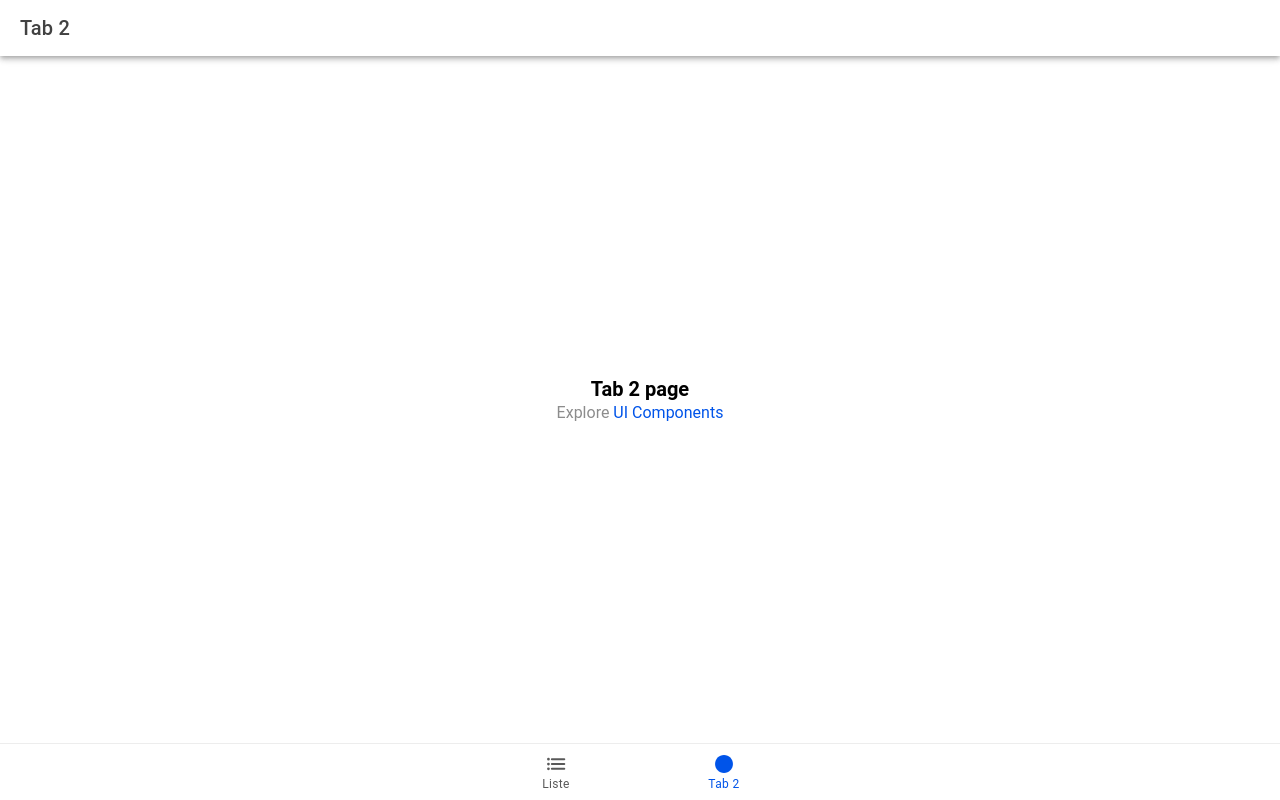
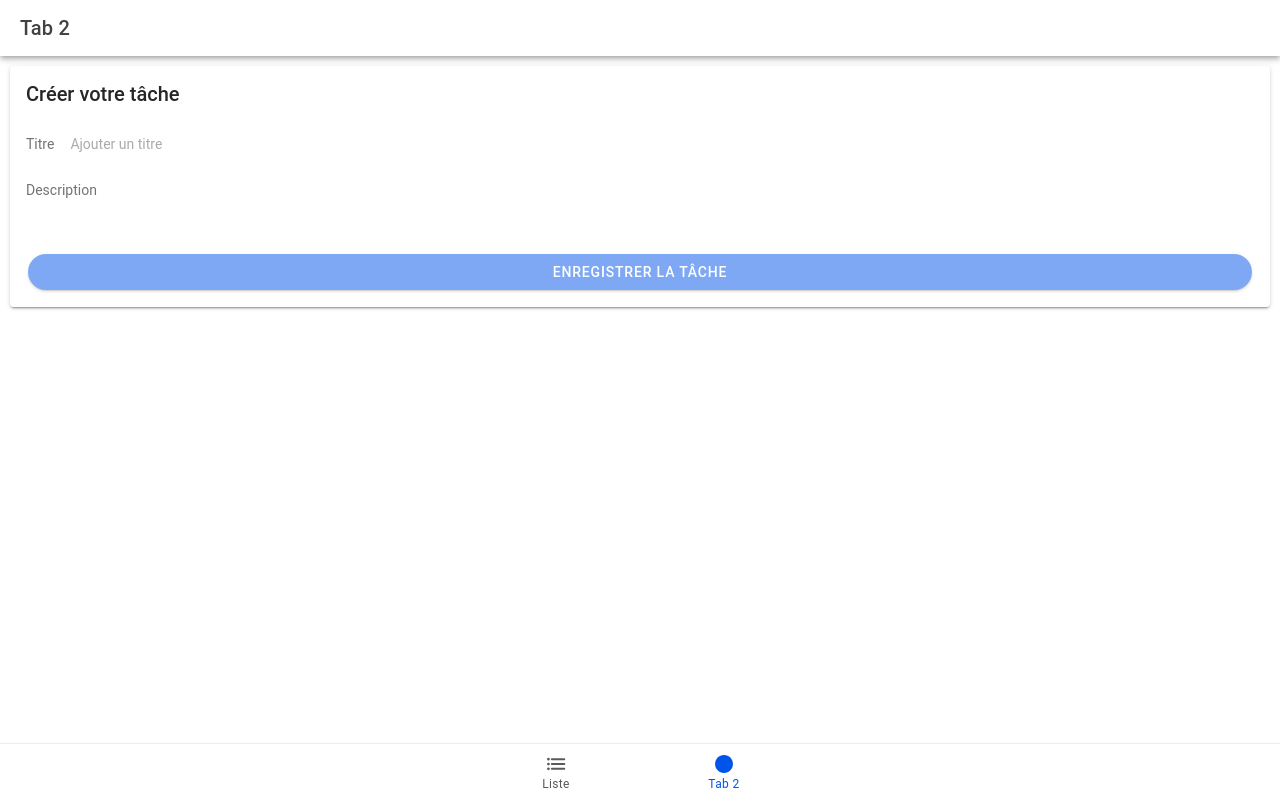
Before and after one commit to GeoffroyMuller/todoIONIC, a React (Vite) app: page /tab2 in a window 1280 px wide. Built offline with nearby package versions, Linux system fonts and the light colour scheme.

Commit message:
add Form for todo

```diff
--- /dev/null
+++ b/src/components/TodoForm.tsx
@@ -0,0 +1,61 @@
+import {
+  IonButton,
+  IonCard,
+  IonCardContent,
+  IonCardHeader,
+  IonCardTitle,
+  IonInput,
+  IonTextarea,
+} from "@ionic/react";
+import { useState } from "react";
+
+interface TodoFormProps {
+  onSubmit: (title: string, description?: string) => void;
+}
+
+const TodoForm: React.FC<TodoFormProps> = ({ onSubmit }) => {
+  const [title, setTitle] = useState("");
+  const [description, setDescription] = useState("");
+
+  const handleSubmit = () => {
+    onSubmit(title, description);
+    setTitle("");
+    setDescription("");
+  };
+  return (
+    <IonCard>
+      <IonCardHeader>
+        <IonCardTitle>Créer votre tâche</IonCardTitle>
+      </IonCardHeader>
+      <IonCardContent>
+        <IonInput
+          label="Titre"
+          value={title}
+          labelPlacement="start"
+          clearOnEdit={true}
+          placeholder="Ajouter un titre"
+          onIonInput={(e) => setTitle(e.detail.value ?? "")}
+        ></IonInput>
+        <IonTextarea
+          label="Description"
+          value={description}
+          labelPlacement="floating"
+          placeholder="Ajouter une description (Optionnel)"
+          onIonInput={(e) => setDescription(e.detail.value ?? "")}
+          clearOnEdit={true}
+        ></IonTextarea>
+        <IonButton
+          className="ion-margin-top"
+          disabled={title == null || title == ""}
+          expand="block"
+          shape="round"
+          onClick={handleSubmit}
+        >
+          Enregistrer la tâche
+        </IonButton>
+      </IonCardContent>
+    </IonCard>
+  );
+};
+
+export default TodoForm;
--- /dev/null
+++ b/src/composables/useTodos.ts
@@ -0,0 +1,52 @@
+import { useEffect, useState } from "react";
+import { fetchAllTodos, updateTodo, addTodo, deleteTodo } from "../mock";
+import { Todo } from "../types/todo.type";
+
+export function useTodos() {
+  const [todos, setTodos] = useState<Todo[]>([]);
+  const [loading, setLoading] = useState<boolean>(false);
+
+  const refreshTodos = async () => {
+    const data = await fetchAllTodos();
+    setTodos(data);
+  };
+
+  const toggleTodo = async (id: number) => {
+    const todo = todos.find((t) => t.id === id);
+    if (!todo) return;
+    const updated = { ...todo, done: !todo.done };
+    await updateTodo(updated);
+    setTodos((prev) => prev.map((t) => (t.id === id ? updated : t)));
+  };
+
+  const addNewTodo = async (title: string, description?: string) => {
+    const newTodo = await addTodo({
+      title,
+      done: false,
+      created_at: new Date(),
+      description,
+    });
+    setTodos((prev) => [...prev, newTodo]);
+  };
+
+  const deleteTodoById = async (id: number) => {
+    await deleteTodo(id);
+    setTodos((prev) => prev.filter((t) => t.id !== id));
+  };
+
+  useEffect(() => {
+    const loadTodos = async () => {
+      try {
+        setLoading(true);
+        await refreshTodos();
+      } catch (error) {
+        console.error("Loading faild > ", error);
+      } finally {
+        setLoading(false);
+      }
+    };
+    loadTodos();
+  }, []);
+
+  return { todos, loading, refreshTodos, toggleTodo, addNewTodo, deleteTodoById };
+}
--- a/src/pages/Tab2.tsx
+++ b/src/pages/Tab2.tsx
@@ -1,6 +1,7 @@
 import { IonContent, IonHeader, IonPage, IonTitle, IonToolbar } from '@ionic/react';
-import ExploreContainer from '../components/ExploreContainer';
+
 import './Tab2.css';
+import TodoForm from '../components/TodoForm';
 
 const Tab2: React.FC = () => {
   return (
@@ -16,7 +17,7 @@ const Tab2: React.FC = () => {
             <IonTitle size="large">Tab 2</IonTitle>
           </IonToolbar>
         </IonHeader>
-        <ExploreContainer name="Tab 2 page" />
+        <TodoForm/>
       </IonContent>
     </IonPage>
   );
--- a/src/pages/TodoList.tsx
+++ b/src/pages/TodoList.tsx
@@ -7,39 +7,11 @@ import {
   IonToolbar,
 } from "@ionic/react";
 import "./TodoList.css";
-import { Todo } from "../types/todo.type";
-import { useEffect, useState } from "react";
 import TodoCard from "../components/TodoCard";
-import { fetchAllTodos, updateTodo } from "../api";
+import { useTodos } from "../composables/useTodos";
 
 const TodoList: React.FC = () => {
-  const [todos, setTodos] = useState<Todo[]>([]);
-  const [loading, setLoading] = useState<boolean>(false);
-
-  useEffect(() => {
-    const loadTodos = async () => {
-      try {
-        setLoading(true);
-        const res = await fetchAllTodos();
-        setTodos(res);
-      } catch (error) {
-        console.error("Loading faild > ", error);
-      } finally {
-        setLoading(false);
-      }
-    };
-
-    loadTodos();
-  }, []);
-
-  const toggleTodo = async (id: Todo["id"]) => {
-    const todoToUpdate = todos.find((t) => t.id === id);
-    if (todoToUpdate) {
-      await updateTodo({ ...todoToUpdate, done: !todoToUpdate.done });
-      const res = await fetchAllTodos();
-      setTodos(res);
-    }
-  };
+  const { todos, loading, toggleTodo } = useTodos();
 
   return (
     <IonPage>
```
Also changed, not shown: src/mock.ts (renamed from src/api.ts).
